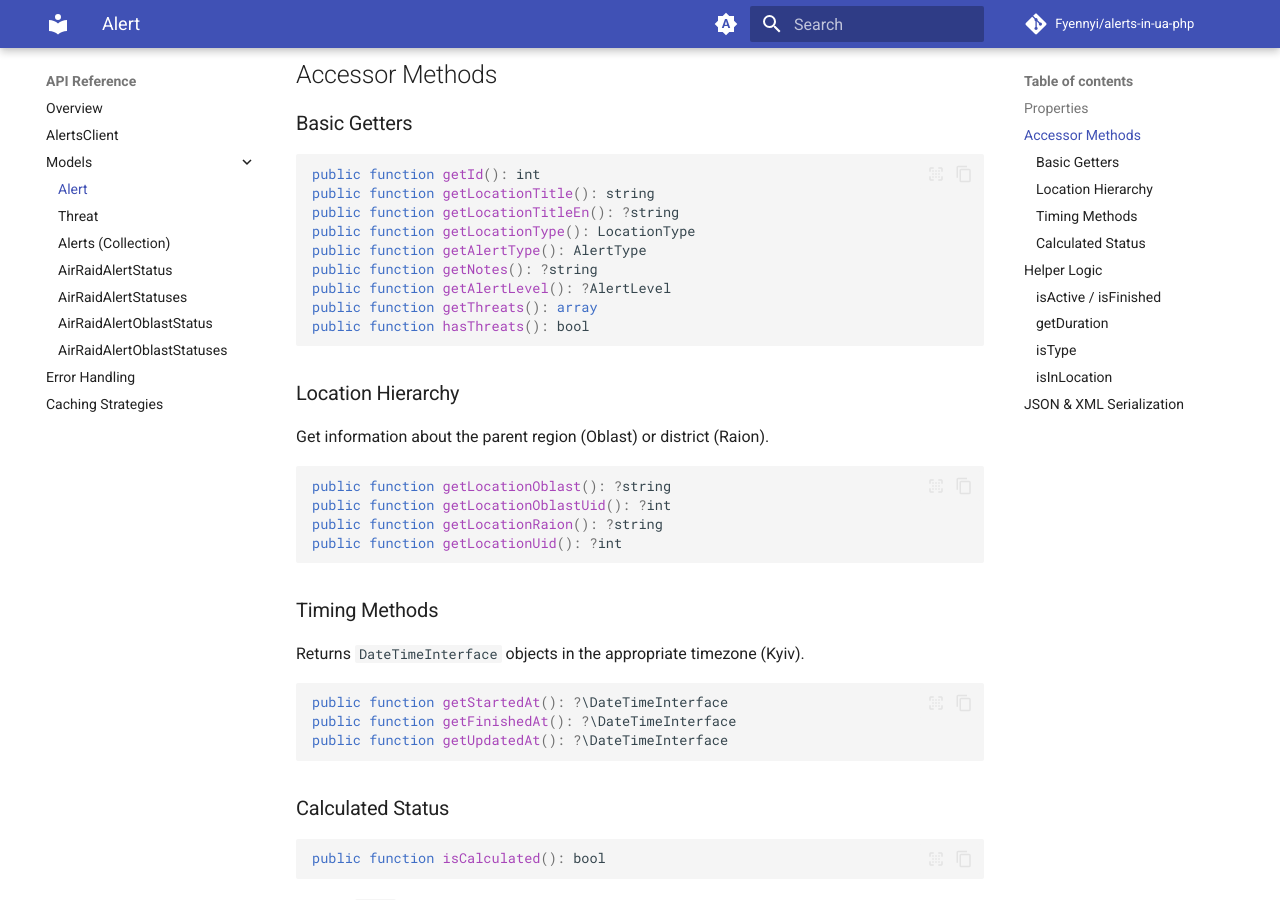
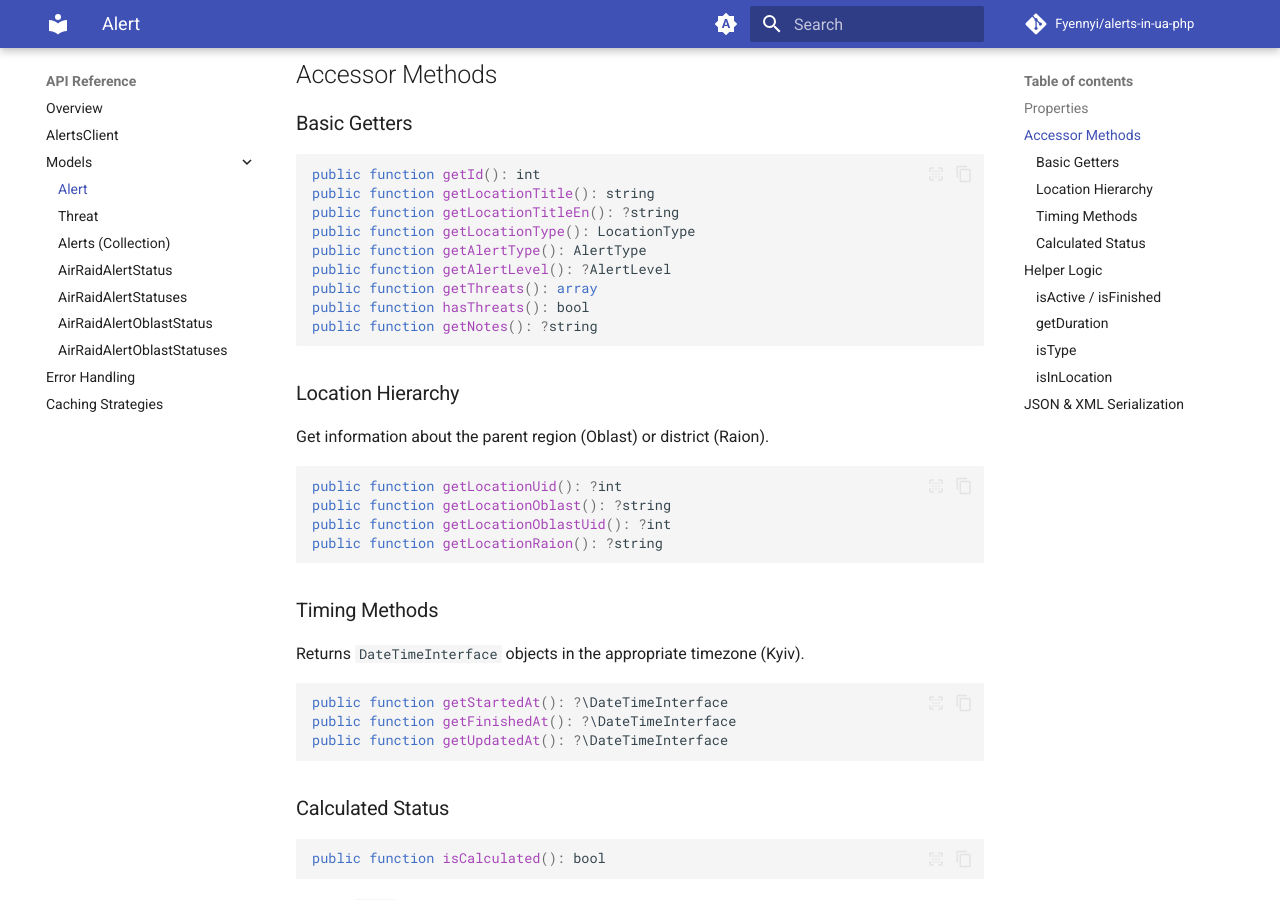
Before and after one commit to Fyennyi/alerts-in-ua-php, an MkDocs documentation site: the page built from docs/methods/alert.md, in a window 1280 px wide and 900 px high, scrolled down 655 px. Built offline with MkDocs 1.6.1 and Material for MkDocs 9.7.7, drawn with Linux system fonts in a browser that asks for light colours; comment, search, counter and statistics services are not loaded.

````diff
--- a/docs/methods/alert.md
+++ b/docs/methods/alert.md
@@ -25,10 +25,10 @@ public function getLocationTitle(): string
 public function getLocationTitleEn(): ?string
 public function getLocationType(): LocationType
 public function getAlertType(): AlertType
-public function getNotes(): ?string
 public function getAlertLevel(): ?AlertLevel
 public function getThreats(): array
 public function hasThreats(): bool
+public function getNotes(): ?string
 ```
 
 ### Location Hierarchy
@@ -36,10 +36,10 @@ public function hasThreats(): bool
 Get information about the parent region (Oblast) or district (Raion).
 
 ```php
+public function getLocationUid(): ?int
 public function getLocationOblast(): ?string
 public function getLocationOblastUid(): ?int
 public function getLocationRaion(): ?string
-public function getLocationUid(): ?int
 ```
 
 ### Timing Methods
````
